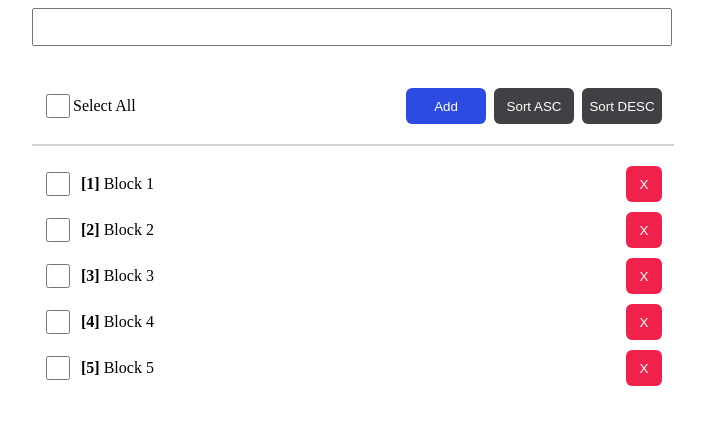
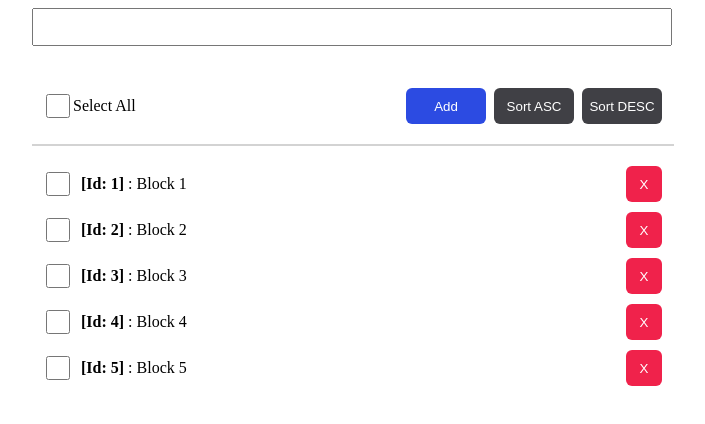
Before and after one commit to chainapsis/live-codeing, a React (Create React App) app: page / in a window 1280 px wide. Shown: the top 424 px of the page, without its empty margins (288-993 px from the left). Built offline with nearby package versions, Linux system fonts and the light colour scheme.

Commit message:
fix: CheckItem component layout

```diff
--- a/src/App.tsx
+++ b/src/App.tsx
@@ -48,7 +48,7 @@ const CheckItem: FunctionComponent<{
     <Styles.Item key={item.id}>
       <Styles.CheckBox type="checkbox" readOnly />
       <div>
-        <b>[{item.id}]</b> {item.label}
+        <b>[Id: {item.id}]</b> : {item.label}
       </div>
       <Styles.Flex1 />
       <Styles.Delete>X</Styles.Delete>
```
